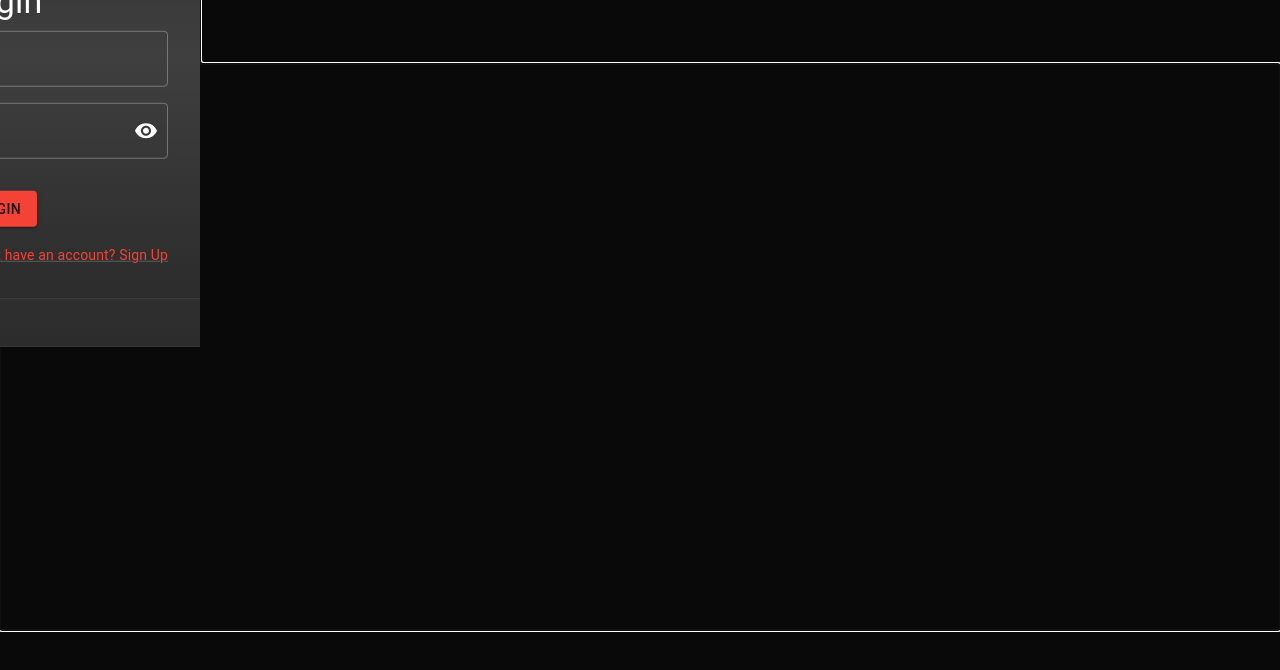
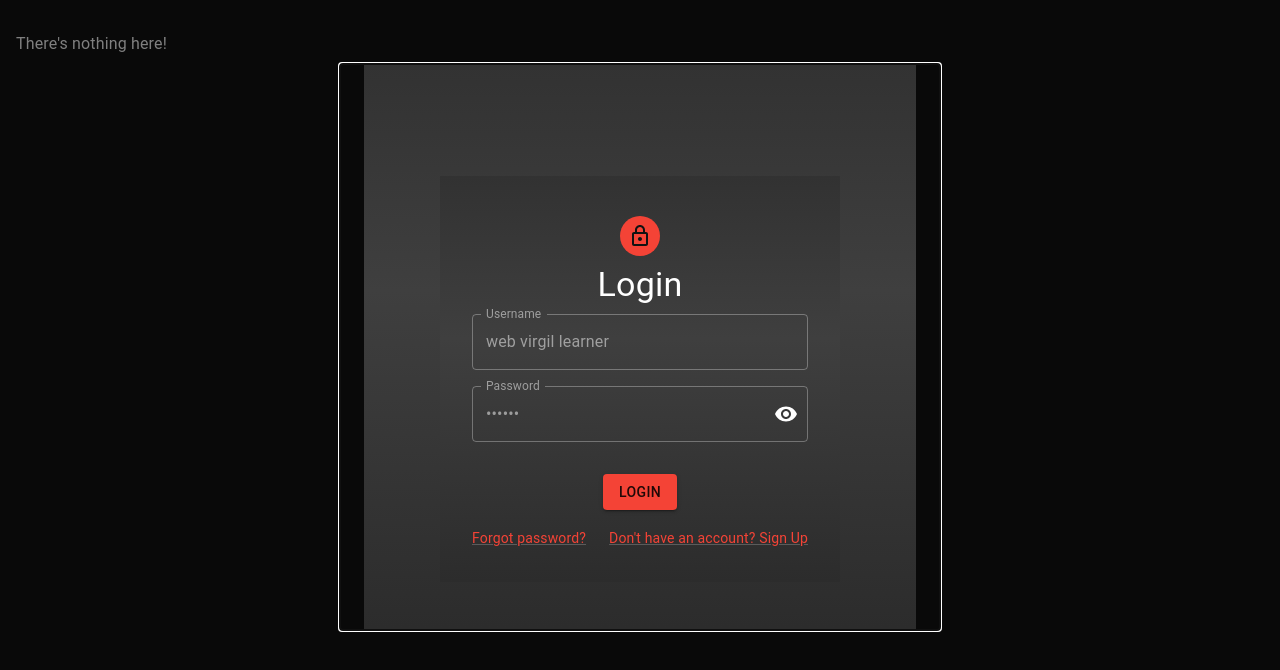
Before and after one commit to tammyple/job-routing-app, a React (Create React App) app: page /job/1 in a window 1280 px wide. Shown: the top 670 px of the page. Built offline with nearby package versions, Linux system fonts and the light colour scheme.

Commit message:
modified JobDetail

```diff
--- a/src/components/JobDetail.js
+++ b/src/components/JobDetail.js
@@ -7,13 +7,14 @@ import Modal from "@mui/material/Modal";
 import { Chip } from "@mui/material";
 import Divider from "@mui/material/Divider";
 import { deepOrange } from "@mui/material/colors";
+import Stack from "@mui/material/Stack";
 
 const style = {
   position: "absolute",
   top: "50%",
   left: "50%",
   transform: "translate(-50%, -50%)",
-  width: 400,
+  width: 500,
   bgcolor: "background.paper",
   border: "2px solid #000",
   boxShadow: 24,
@@ -48,12 +49,12 @@ export default function JobDetail() {
         aria-describedby="modal-modal-description"
       >
         <Box sx={style}>
-          <Typography id="modal-modal-title" variant="h6" component="h2">
+          <Typography id="modal-modal-title" variant="h4" component="h2">
             {job?.title}
           </Typography>
           <Divider sx={{ mb: 1 }} />
           <Typography
-            variant="body2"
+            variant="body"
             color="text.secondary"
             sx={{
               mt: 1,
@@ -64,7 +65,7 @@ export default function JobDetail() {
           >
             {job?.description}
           </Typography>
-
+          <Stack spacing={3} />
           {job?.skills.slice(0, 4).map((skill) => (
             <Chip
               key={`${job.id}-${skill}`}
--- a/src/components/LoginModal.js
+++ b/src/components/LoginModal.js
@@ -3,6 +3,7 @@ import Box from "@mui/material/Box";
 import Modal from "@mui/material/Modal";
 import { useNavigate } from "react-router-dom";
 import LoginForm from "./LoginForm";
+import Container from "@mui/material/Container";
 
 export default function LoginModal({ login }) {
   const navigate = useNavigate();
@@ -17,13 +18,7 @@ export default function LoginModal({ login }) {
       aria-labelledby="modal-modal-title"
       aria-describedby="modal-modal-description"
     >
-      <main
-        sx={{
-          marginLeft: "auto",
-          marginRight: "auto",
-          display: "block",
-        }}
-      >
+      <Container component="main" maxWidth="sm">
         <Box
           sx={{
             marginTop: 8,
@@ -33,16 +28,12 @@ export default function LoginModal({ login }) {
             display: "flex",
             flexDirection: "column",
             alignItems: "center",
-            top: "50%",
-            left: "50%",
-            transform: "translate(-50%, -50%)",
-            width: 400,
             background: `linear-gradient(rgb(50, 50, 50) 0%, rgb(63, 63, 63) 40%, rgb(28, 28, 28) 150%), linear-gradient(to top, rgba(255, 255, 255, 0.4) 0%, rgba(0, 0, 0, 0.25) 200%)`,
           }}
         >
           <LoginForm callback={() => {}} />
         </Box>
-      </main>
+      </Container>
     </Modal>
   );
 }
```
